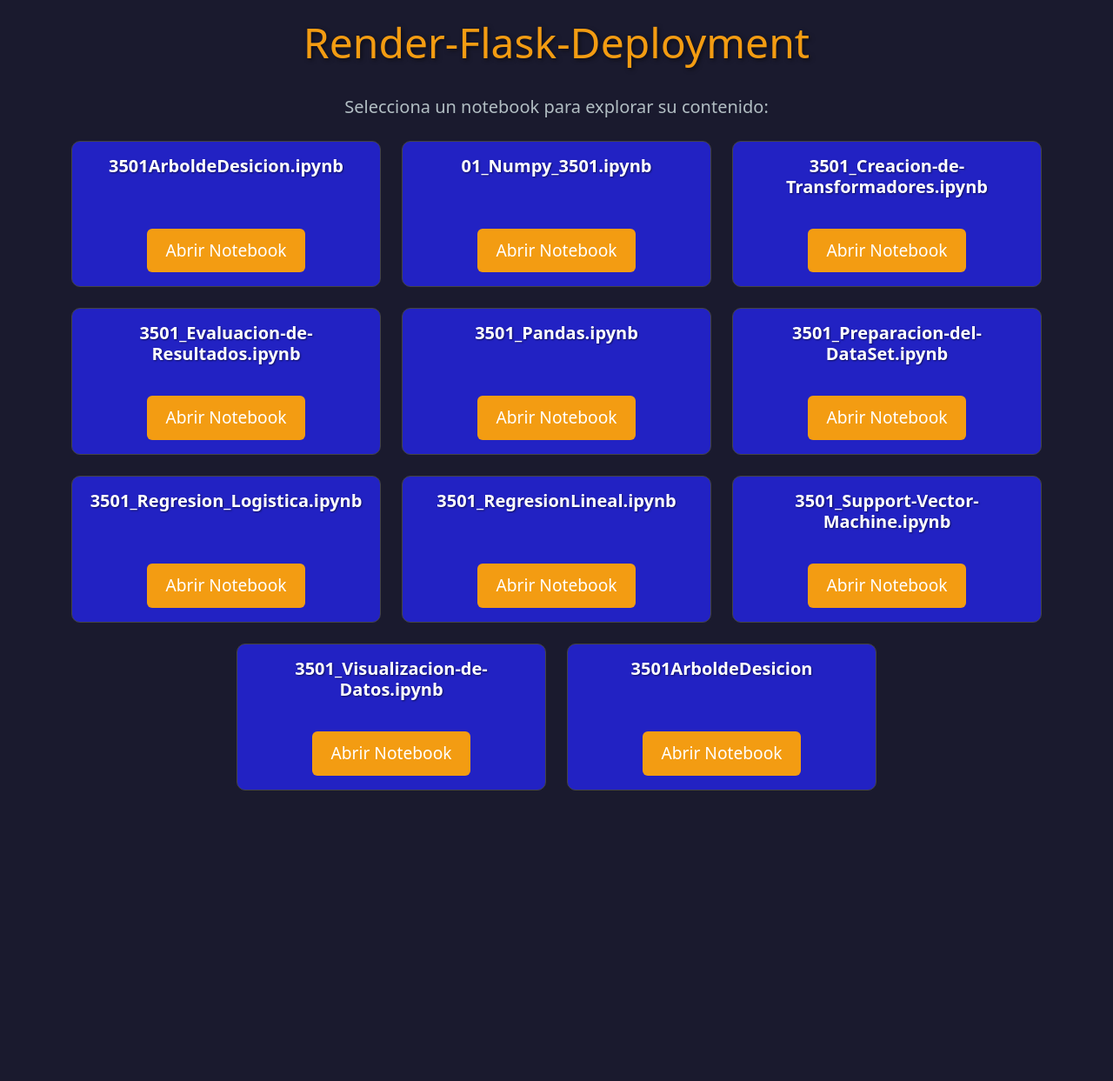
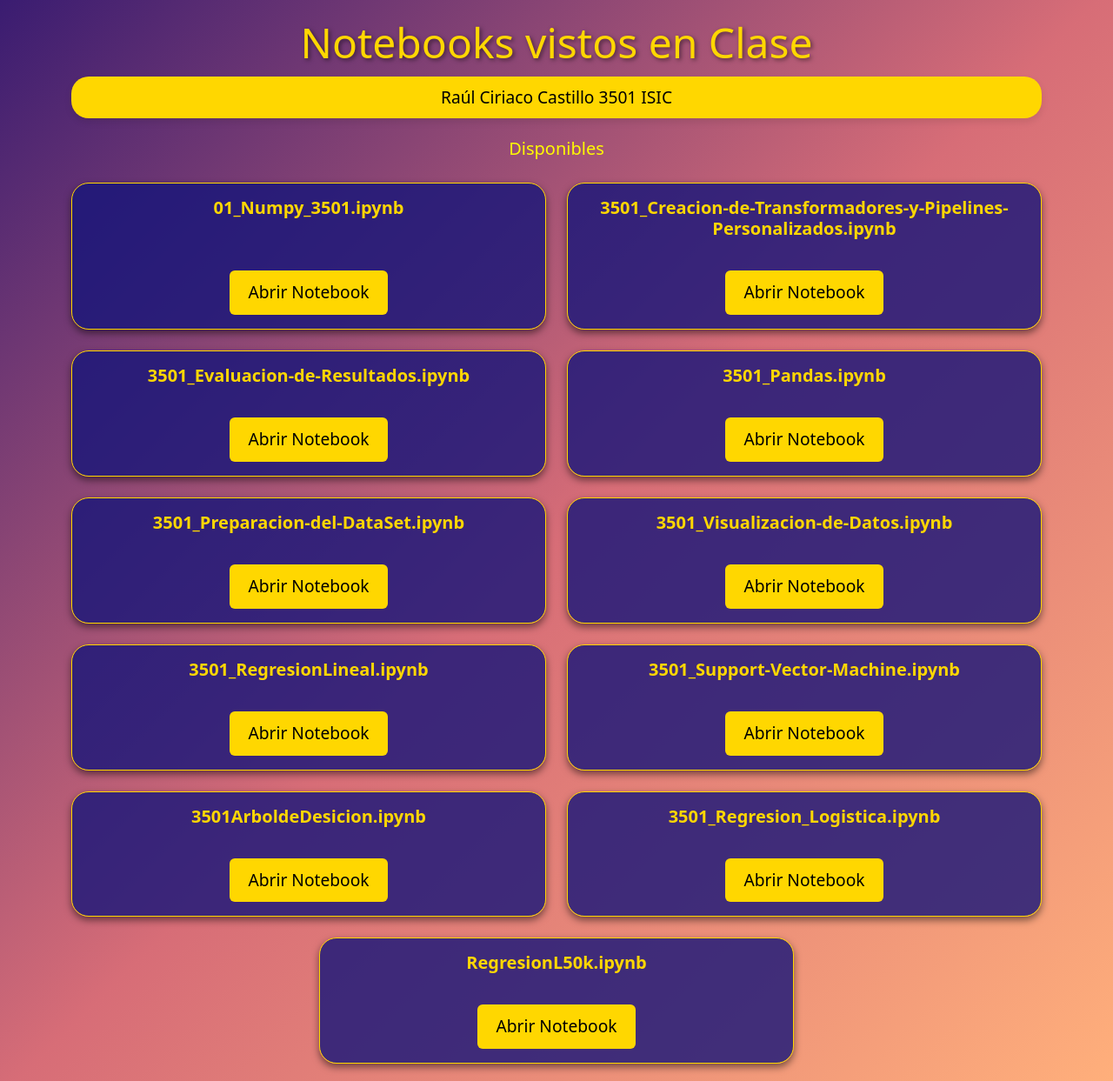
Before and after one commit to RaulCiriaco/render-flask-deployment, a Flask app: page / in a window 1280 px wide. Shown: the whole page at 87% size. Before the commit the page ends 909 px from the top, so only its background shows below. Run offline with Flask 3, Linux system fonts and the light colour scheme.

Commit message:
Primer Prueba

```diff
--- a/app.py
+++ b/app.py
@@ -5,10 +5,10 @@ from nbconvert import HTMLExporter
 app = Flask(__name__)
 
 # Suponiendo que tienes una lista de notebooks
-notebooks = ["3501ArboldeDesicion.ipynb", "01_Numpy_3501.ipynb", "3501_Creacion-de-Transformadores.ipynb",
+notebooks = ["01_Numpy_3501.ipynb", "3501_Creacion-de-Transformadores-y-Pipelines-Personalizados.ipynb",
              "3501_Evaluacion-de-Resultados.ipynb","3501_Pandas.ipynb","3501_Preparacion-del-DataSet.ipynb",
-             "3501_Regresion_Logistica.ipynb","3501_RegresionLineal.ipynb","3501_Support-Vector-Machine.ipynb",
-             "3501_Visualizacion-de-Datos.ipynb","3501ArboldeDesicion"]
+             "3501_Visualizacion-de-Datos.ipynb","3501_RegresionLineal.ipynb","3501_Support-Vector-Machine.ipynb",
+             "3501ArboldeDesicion.ipynb","3501_Regresion_Logistica.ipynb","RegresionL50k.ipynb"]
 # Función para cargar un notebook y convertirlo a HTML
 def convert_notebook_to_html(notebook_path):
     try:
--- a/templates/index.html
+++ b/templates/index.html
@@ -10,8 +10,8 @@
 
     <style>
         body {
-            background-color: #1a1a2e;
-            color: #ffffff;
+            background: linear-gradient(135deg, #3a1c71, #d76d77, #ffaf7b); /* Colores difuminados nuevos */
+            color: #ffffff; /* Color de texto */
             min-height: 100vh;
             display: flex;
             flex-direction: column;
@@ -21,43 +21,43 @@
         }
 
         h1 {
-            color: #f39c12;
-            margin-bottom: 30px;
+            color: #ffd700; /* Color dorado */
+            margin-bottom: 10px;
             font-size: 3em;
             text-shadow: 2px 2px 5px rgba(0, 0, 0, 0.5);
         }
 
         p {
-            color: #b2bec3;
+            color: #fffb00;
             margin-bottom: 30px;
             font-size: 1.2em;
         }
 
         .card {
-            background-color: rgba(35, 35, 212, 0.9);
-            border: 1px solid #444;
+            background-color: rgba(22, 20, 122, 0.8); /* Fondo oscuro con opacidad */
+            border: 1px solid #ffd700; /* Bordes dorados */
             transition: transform 0.3s, box-shadow 0.3s;
-            border-radius: 10px; /* Añadir bordes redondeados */
+            border-radius: 20px; /* Bordes redondeados */
             overflow: hidden; /* Asegura que el contenido de la tarjeta no se desborde */
             display: flex; /* Asegura que el contenido de la tarjeta se distribuya correctamente */
             flex-direction: column;
+            box-shadow: 0 4px 8px rgba(0, 0, 0, 0.5); /* Sombra más intensa */
         }
 
         .card:hover {
             transform: scale(1.05);
-            box-shadow: 0 8px 20px rgba(243, 156, 18, 0.4);
+            box-shadow: 0 8px 16px rgba(0, 0, 0, 0.8); /* Sombra aún más intensa al pasar el ratón */
         }
 
         .card-title {
-            color: #ffffff;
+            color: #ffd700; /* Color del título dorado */
             font-weight: bold;
-            text-shadow: 1px 1px 2px rgba(0, 0, 0, 0.5);
             margin-bottom: 20px; /* Espacio adicional debajo del título */
         }
 
         .btn-custom {
-            background-color: #f39c12;
-            color: white;
+            background-color: #ffd700; /* Color del botón dorado */
+            color: black; /* Texto negro en el botón */
             transition: background-color 0.3s, transform 0.3s;
             align-self: center; /* Centra el botón horizontalmente */
             margin-top: auto; /* Empuja el botón hacia el fondo de la tarjeta */
@@ -66,7 +66,7 @@
         }
 
         .btn-custom:hover {
-            background-color: #e67e22;
+            background-color: #ffcc00; /* Color del botón al pasar el ratón */
             transform: scale(1.05);
         }
 
@@ -74,16 +74,27 @@
             transform: scale(1);
         }
 
+        .top-right-label {
+            background-color: #ffd700; /* Fondo dorado */
+            color: black; /* Texto negro */
+            padding: 10px 20px;
+            border-radius: 20px;
+            font-size: 1.2em;
+            box-shadow: 0 4px 8px rgba(0, 0, 0, 0.1);
+            margin-bottom: 20px; /* Espacio debajo del título */
+        }
+
     </style>
 
 </head>
 <body>
     <div class="container text-center">
-        <h1>Render-Flask-Deployment</h1>
-        <p class="lead mb-4">Selecciona un notebook para explorar su contenido:</p>
+        <h1>Notebooks vistos en Clase</h1>
+        <div class="top-right-label">Raúl Ciriaco Castillo 3501 ISIC</div>
+        <p class="lead mb-4">Disponibles</p>
 
         <!-- Grid de tarjetas -->
-        <div class="row row-cols-1 row-cols-sm-2 row-cols-md-3 g-4 justify-content-center">
+        <div class="row row-cols-1 row-cols-sm-2 g-4 justify-content-center">
             {% for notebook in notebooks %}
             <div class="col">
                 <div class="card h-100">
```
Also changed, not shown: templates/notebook_viewer.html (+25 -20 lines), raulito.txt (added), 1 other file.
